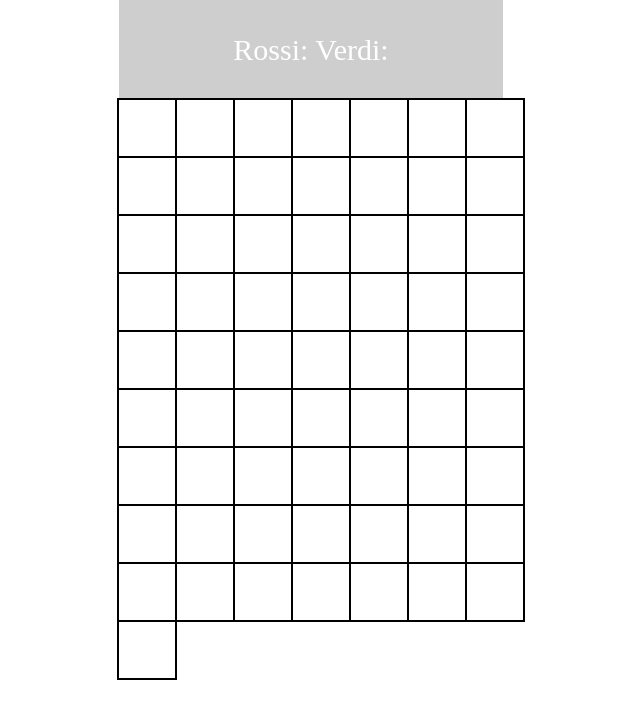
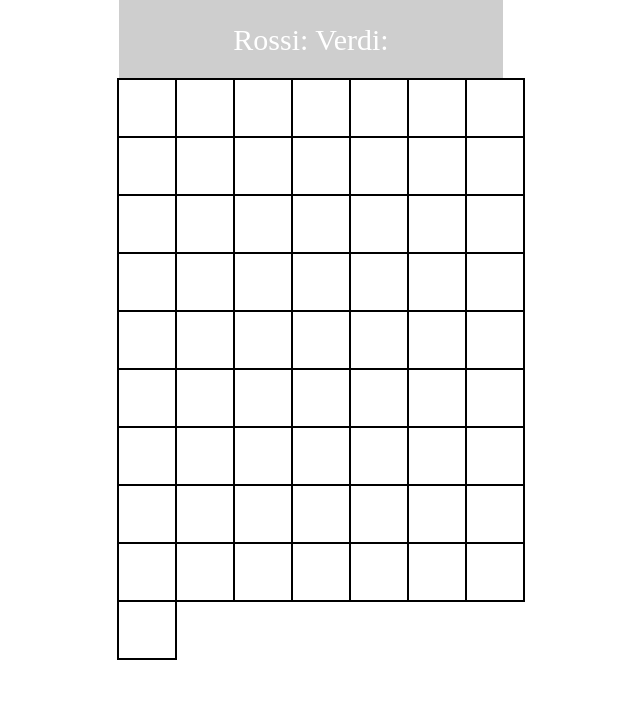
Before and after one commit to andrea-scm/js-quadratini, a plain HTML site: page index.html in a window 1280 px wide. Shown: the whole page, without its empty margins (310-950 px from the left). Drawn offline with nearby package versions, Linux system fonts and the light colour scheme.

Commit message:
re-styled

```diff
--- a/script.js
+++ b/script.js
@@ -39,7 +39,7 @@ $('.quadratini').each(function() {
   }
 });
 
-//console.log($('.box_container'));
+console.log($('.box_container'));
 
 function rndNum(min, max) {
   return Math.floor(Math.random()*(max - min + 1) + min);
--- a/style.css
+++ b/style.css
@@ -31,9 +31,9 @@
 #contatore{
   color: white;
   width: 91%;
-  height: 100px;
+  height: 80px;
   background: #cecece;
   text-align: center;
-  line-height: 100px;
+  line-height: 80px;
   font-size: 30px;
 }
```
